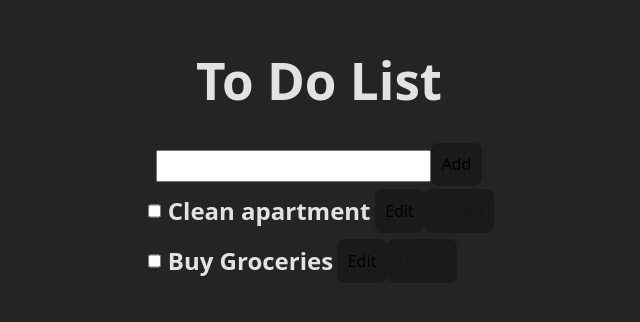
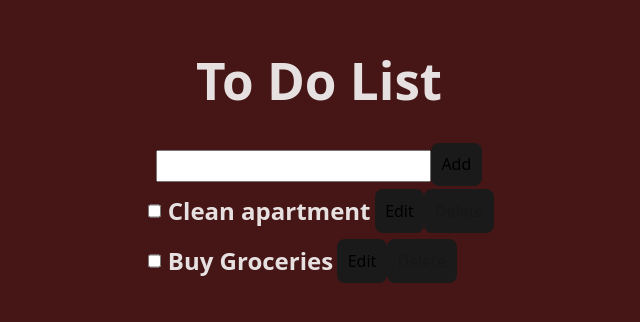
Before and after one commit to Bkeefe901/RLabmod320.9, a React (Vite) app: page / in a window 1280 px wide. Shown: the part 248-570 px from the top of the page, without its empty margins (321-961 px from the left). Built offline with nearby package versions, Linux system fonts and the light colour scheme.

Commit message:
Cleaned up code, changed the id to Date so that the order always stays the same, even if deleting out of order

```diff
--- a/src/components/CheckBox.jsx
+++ b/src/components/CheckBox.jsx
@@ -1,3 +1,6 @@
-export default function CheckBox(){
+export default function CheckBox({className, id, onChange}){
+    return (
+    <input className={className} type="checkbox" id={id}  onChange={onChange} />
+)
 
 }
--- a/src/components/ListItem.jsx
+++ b/src/components/ListItem.jsx
@@ -1,5 +1,6 @@
 import { useState } from "react";
 import ActionButton from "./ActionButton";
+import CheckBox from "./CheckBox";
 
 
 export default function ListItem({ li, dispatch }) {
@@ -21,7 +22,7 @@ const [canPress, setCanPress] = useState(false);
     <>
 
       <div className="listDiv" >
-        <input className="check" type="checkbox" id={li.id}  onChange={handleChange} />
+        <CheckBox className="check" type="checkbox" id={li.id}  onChange={handleChange} />
         <h2>{li.todo}</h2>
         <ActionButton
           type="edit"
--- a/src/index.css
+++ b/src/index.css
@@ -5,7 +5,7 @@
 
   color-scheme: light dark;
   color: rgba(255, 255, 255, 0.87);
-  background-color: #242424;
+  background-color: #461616;
 
   font-synthesis: none;
   text-rendering: optimizeLegibility;
--- a/src/reducers/listReducer.jsx
+++ b/src/reducers/listReducer.jsx
@@ -1,13 +1,13 @@
 export default function reducer(state, { type, payload: { todo, id, save } }) {
   switch (type) {
     case "addToDo": {
-      if (todo === ""){
+      if (todo === "") {
         return state;
       }
 
       let toDoExists = false;
       state.forEach((item) => {
-        if(item.todo.toLowerCase() == todo.toLowerCase()){
+        if (item.todo.toLowerCase() == todo.toLowerCase()) {
           alert(
             `The todo: ${todo} is already in your list`
           )
@@ -15,14 +15,15 @@ export default function reducer(state, { type, payload: { todo, id, save } }) {
         }
       });
 
-      let i = state.length;
+      // let i = state.length;
+      let i = new Date();
       if (toDoExists) return state;
       return [{
         id: i,
         todo,
-        completed:false,
+        completed: false,
         edit: false
-       },
+      },
       ...state
       ]
     }
@@ -31,7 +32,7 @@ export default function reducer(state, { type, payload: { todo, id, save } }) {
       let checkedItem = state.filter((item) => item.id == id);
       checkedItem[0].edit = true;
       let newState = [...checkedItem, ...otherItems];
-      newState.sort((a, b) => b.id - a.id );
+      newState.sort((a, b) => b.id - a.id);
 
       return newState;
 
@@ -41,50 +42,38 @@ export default function reducer(state, { type, payload: { todo, id, save } }) {
       let checkedItem = state.filter((item) => item.id == id);
       checkedItem[0].completed = true;
       let newState = [...checkedItem, ...otherItems];
-      newState.sort((a, b) => b.id - a.id );
+      newState.sort((a, b) => b.id - a.id);
 
       return newState;
     }
-// Should create a controller function for the checked and unchecked since the code is essientally exactly the same.
+    // I tried to create a controller function for the checked and unchecked since the code is essientally exactly the same. But kept getting bugs,
+    // Will try to figure out what was going wrong for the future so I can practice D.R.Y.
 
     case "unchecked": {
       let otherItems = state.filter((item) => item.id != id);
       let checkedItem = state.filter((item) => item.id == id);
       checkedItem[0].completed = false;
       let newState = [...checkedItem, ...otherItems];
-      newState.sort((a, b) => b.id - a.id );
+      newState.sort((a, b) => b.id - a.id);
 
       return newState;
 
     }
     case "save": {
-       let otherItems = state.filter((item) => item.id != id);
-       let editItem = state.filter((item) => item.id == id);
-      //  let savedItem = {...editItem};
-      //  newSavedItem.todo = save;
-      //  newSavedItem.edit = false;
+      let otherItems = state.filter((item) => item.id != id);
+      let editItem = state.filter((item) => item.id == id);
 
-       let savedItem = {
+      let savedItem = {
         id: editItem[0].id,
         todo: save,
         completed: false,
         edit: false
-       }
+      }
 
       let newState = [savedItem, ...otherItems];
-      newState.sort((a, b) => b.id - a.id );
+      newState.sort((a, b) => b.id - a.id);
 
       return newState;
-
-
-
-      //  {
-      //   id: i,
-      //   todo,
-      //   completed:false,
-      //   edit: false
-      //  },
-
 
 
     }
```
